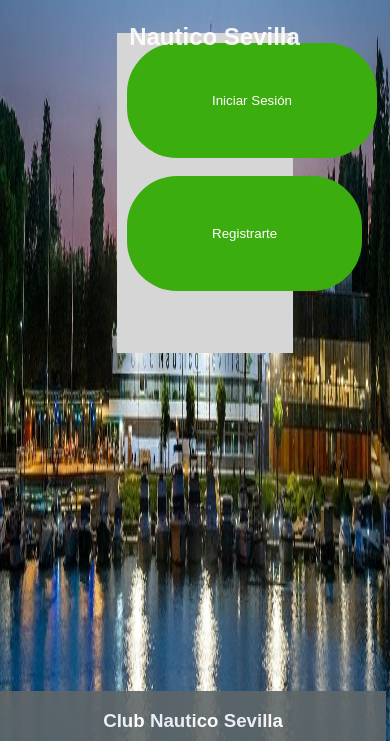
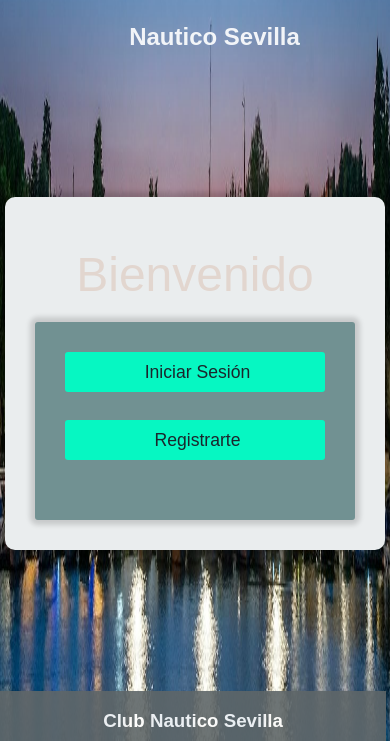
Before and after one commit to pepeamores/Formulario-Avanzado, a plain HTML site: page index.html in a window 390 px wide. Shown: the part 103-844 px from the top of the page. Drawn offline with Linux system fonts and the light colour scheme; a web font is replaced by a local one.

Commit message:
formulario3

```diff
--- a/css/style.css
+++ b/css/style.css
@@ -108,7 +108,6 @@ footer {
     height: 300px; /* only for demonstration, should be removed */
 }
 article{
-    background-color: rgb(214, 214, 214);
     margin-left: 30%;
     padding: 10px;
     width: 40%;
@@ -117,7 +116,7 @@ article{
 }
 .btn{
     border: none;
-    background-color: rgb(60, 173, 15);
+    background-color: rgb(6, 247, 194);
     color: #fff;
     padding: 50px 85px;
     border-radius: 50px;
@@ -133,3 +132,222 @@ aside {
     margin-top: 0%;
   }
   /*------------------------------------------------*/
+  #contenedor {
+    display: flex;
+    align-items: center;
+    justify-content: center;
+
+    margin: 0;
+    padding: 0;
+    min-width: 50vw;
+    min-height: 85vh;
+    width: 100%;
+    height: 100%;
+
+
+    background-position: center;
+    background-size: cover;
+}
+
+/* contenedor del login a la izquierda */
+#contenedorcentrado {
+    display: flex;
+    align-items: center;
+    justify-content: center;
+    flex-direction:row;
+
+    min-width: 380px;
+    max-width: 900px;
+    width: 90%;
+
+    background-color: #5f6769;
+
+    /*opacity: 0.50;
+    filter: alpha(opacity=50);*/
+
+    border-radius: 10px 10px 10px 10px;
+    -moz-border-radius: 10px 10px 10px 10px;
+    -webkit-border-radius: 10px 10px 10px 10px;
+
+    -webkit-box-shadow: 0px 0px 5px 5px rgba(0,0,0,0.15);
+    -moz-box-shadow: 0px 0px 5px 5px rgba(0,0,0,0.15);
+    box-shadow: 0px 0px 5px 5px rgba(0,0,0,0.15);
+
+    padding: 30px;
+    box-sizing: border-box;
+}
+
+/* formulario de login */
+/* formulario de login */
+#login {
+    width: 100%;
+    max-width: 320px;
+    min-width: 320px;
+    padding: 30px 30px 50px 30px;
+    background-color: #719192;
+
+    -webkit-box-shadow: 0px 0px 5px 5px rgba(0,0,0,0.15);
+    -moz-box-shadow: 0px 0px 5px 5px rgba(0,0,0,0.15);
+    box-shadow: 0px 0px 5px 5px rgba(0,0,0,0.15);
+
+    border-radius: 3px 3px 3px 3px;
+    -moz-border-radius: 3px 3px 3px 3px;
+    -webkit-border-radius: 3px 3px 3px 3px;
+
+    box-sizing: border-box;
+
+    opacity: 1;
+    filter: alpha(opacity=1);
+}
+
+#login label {
+    display: block;
+    font-family: 'Overpass', sans-serif;
+    font-size: 120%;
+    color:#3c4245;
+
+    margin-top: 15px;
+}
+
+#login input {
+    font-family: 'Overpass', sans-serif;
+    font-size: 110%;
+    color: #1b262c;
+
+    display: block;
+    width: 100%;
+    height: 40px;
+
+    margin-bottom: 10px;
+    padding: 5px 5px 5px 10px;
+
+    box-sizing: border-box;
+
+    border: none;
+    border-radius: 3px 3px 3px 3px;
+    -moz-border-radius: 3px 3px 3px 3px;
+    -webkit-border-radius: 3px 3px 3px 3px;
+}
+
+#login input::placeholder {
+    font-family: 'Overpass', sans-serif;
+    color: #E4E4E4;
+}
+
+#login button {
+    font-family: 'Overpass', sans-serif;
+    font-size: 110%;
+    color:#1b262c;
+    width: 100%;
+    height: 40px;
+    border: none;
+
+    border-radius: 3px 3px 3px 3px;
+    -moz-border-radius: 3px 3px 3px 3px;
+    -webkit-border-radius: 3px 3px 3px 3px;
+
+    background-color: #dfcdc3;
+
+    margin-top: 10px;
+}
+
+#login button:hover {
+    background-color: #3c4245;
+    color:#dfcdc3;
+}
+/* formulario de login */
+/* formulario de login */
+
+/* seccion de la derecha */
+/* seccion de la derecha */
+/* por defecto */
+#derecho {
+    /*display: flex;
+    align-items:center;
+    justify-content:center;*/
+
+    text-align: center;
+    width: 100%;
+
+    opacity: 0.70;
+    filter: alpha(opacity=70);
+
+    padding:20px 20px 20px 50px;
+    box-sizing: border-box;
+}
+
+.titulo {
+    font-size: 300%;
+    color:#dfcdc3;
+}
+
+.logo-empresa img {
+    width: 60%;
+}
+
+hr {
+    border-top: 1px solid #8c8b8b;
+	border-bottom: 1px solid #dfcdc3;
+
+}
+.pie-form {
+    font-size: 90%;
+    text-align: center;
+    margin-top: 15px;
+}
+
+.pie-form a {
+    display: block;
+    text-decoration: none;
+    color: #dfcdc3;
+    margin-bottom: 3px;
+}
+
+.pie-form a:hover {
+    color: #719192;
+}
+/* seccion de la derecha */
+/* seccion de la derecha */
+
+/* ajustar a pantallas con ancho menor o igual a 775px; */
+/* ajustar a pantallas con ancho menor o igual a 775px; */
+@media all and (max-width: 775px)
+{
+    #contenedorcentrado {
+        flex-direction:column-reverse;
+
+        min-width: 380px;
+        max-width: 900px;
+        width: 90%;
+
+        background-color: #eaedee;
+
+        /*opacity: 0.50;
+        filter: alpha(opacity=50);*/
+
+        border-radius: 10px 10px 10px 10px;
+        -moz-border-radius: 10px 10px 10px 10px;
+        -webkit-border-radius: 10px 10px 10px 10px;
+
+        -webkit-box-shadow: 0px 0px 5px 5px rgba(0,0,0,0.15);
+        -moz-box-shadow: 0px 0px 5px 5px rgba(0,0,0,0.15);
+        box-shadow: 0px 0px 5px 5px rgba(0,0,0,0.15);
+
+        padding: 30px;
+        box-sizing: border-box;
+    }
+
+    #login {
+        margin: 0 auto;
+    }
+
+    #derecho {
+        padding:20px 20px 20px 20px;
+    }
+
+    #login label {
+        text-align: left;
+    }
+}
+/* ajustar a pantallas con ancho menor o igual a 775px; */
+/* ajustar a pantallas con ancho menor o igual a 775px; */
--- a/index.html
+++ b/index.html
@@ -29,25 +29,24 @@
         <h2>Club Nautico Sevilla</h2>
 	</header>
     <br>
-    <!--
-    <aside>
-        <h3>Actualidad</h3>
-        <img src= "img/img3.png" width= "290px" height= "190px"/>
-        <br>
-        <a href="https://clubnauticosevilla.com/56a-regata-athleteplus-org-sevilla-betis/">56ª Regata AthletePlus.org Sevilla-Betis</a>
-        <br>
-        <br>
+    <div id="contenedor">
 
-    </aside>
-    -->
-    <br>
-    <!--<img src= "img/img2.png" width= "900px" height= "380px"/>-->
-    <article>
-        <input type="button" class="btn" width="50px" onclick="location.href='iniciar.html';" value="Iniciar Sesión" />
-        <br>
-        <br>
-        <input type="button" class="btn" width="50px" onclick="location.href='registrarte.html';" value="Registrarte" />
-    </article>
+        <div id="contenedorcentrado">
+            <div id="login">
+                <form id="loginform">
+                    <input type="button" class="btn" width="50px" onclick="location.href='iniciar.html';" value="Iniciar Sesión" />
+                    <br>
+                    <input type="button" class="btn" width="50px" onclick="location.href='registrarte.html';" value="Registrarte" />
+                </form>
+
+            </div>
+            <div id="derecho">
+                <div class="titulo">
+                    Bienvenido
+                </div>
+            </div>
+        </div>
+    </div>
     <footer>
         <h3>Club Nautico Sevilla</h3>
     </footer>
```
Also changed, not shown: iniciar.html (+0 -20 lines).
